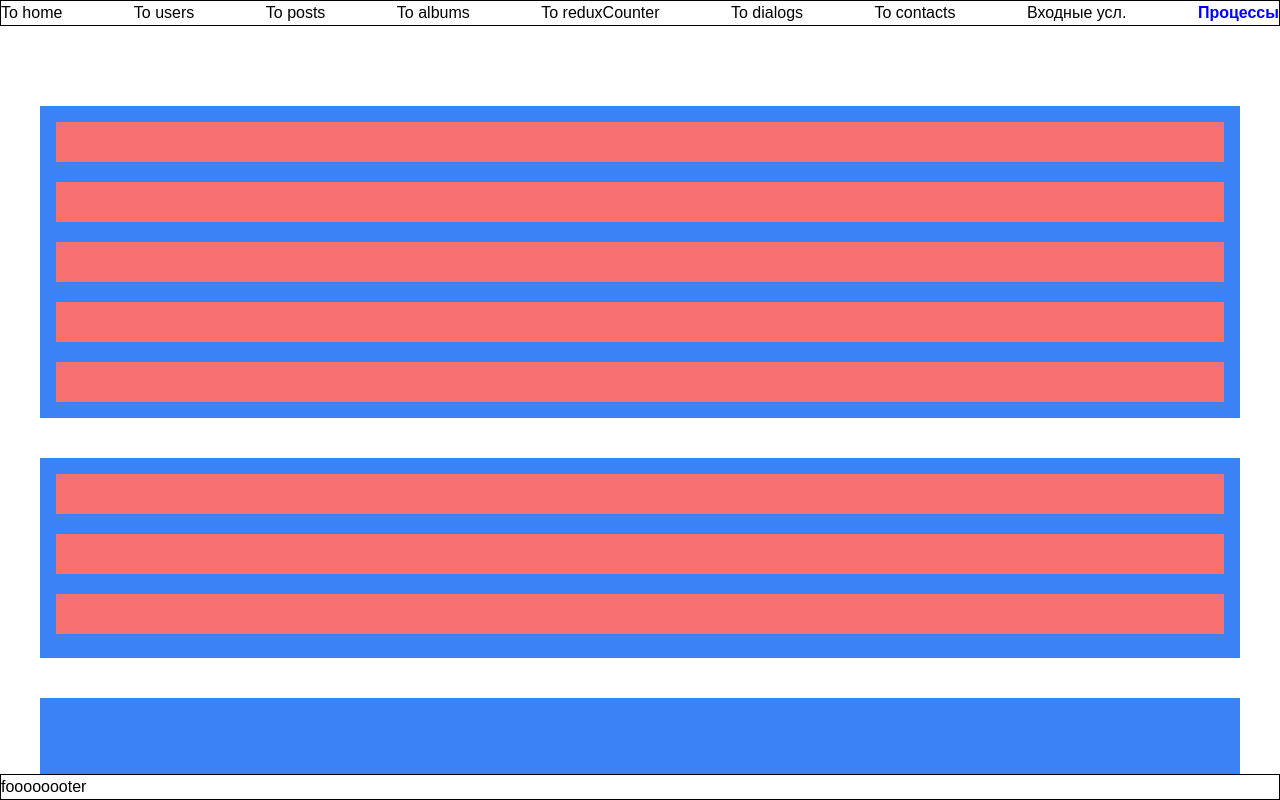
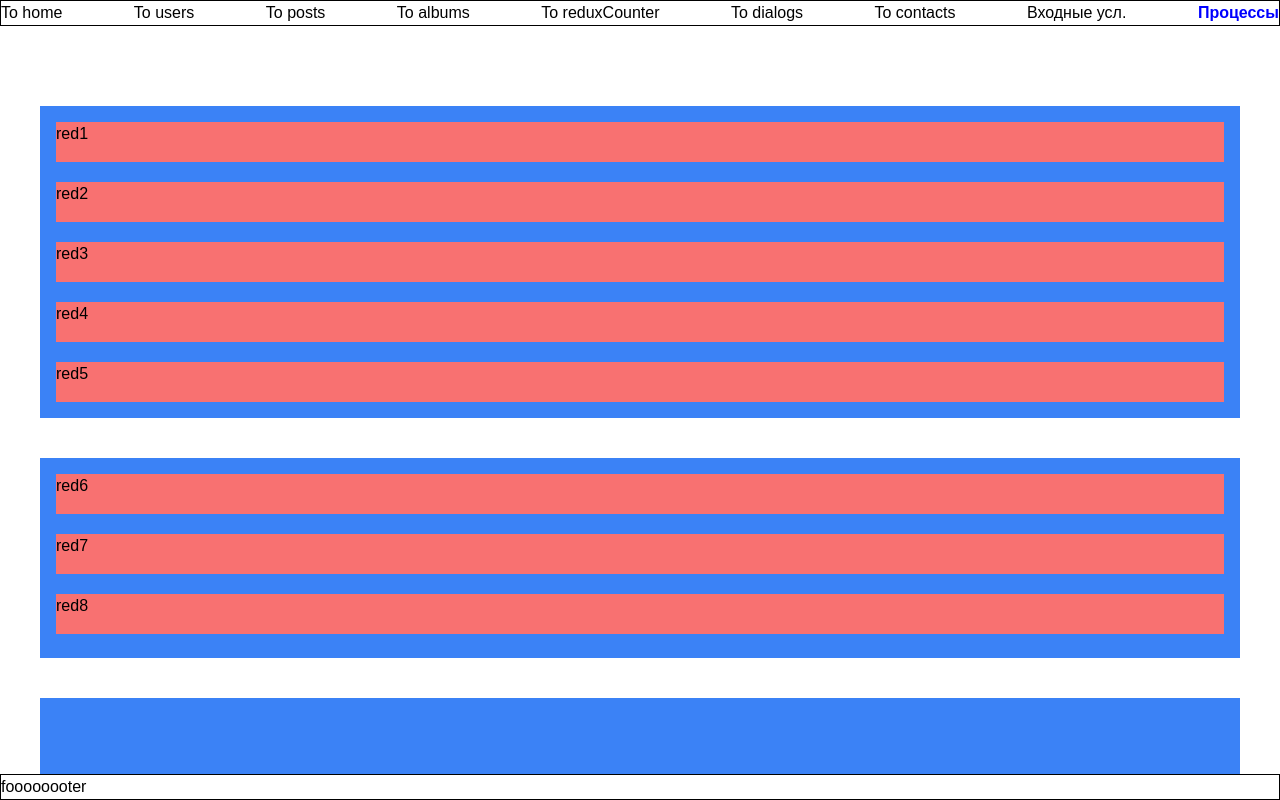
Before and after one commit to sandrbuz/next-js-project1, a Next.js app: page /processesDrag in a window 1280 px wide. Built offline with nearby package versions, Linux system fonts and the light colour scheme.

Commit message:
работает, но при попытке перенести красный в середину другого синего (когда синий подсвечивается), то красный бросается в конец синего

```diff
--- /dev/null
+++ b/app/processesDrag/BlueContainer.js
@@ -0,0 +1,35 @@
+'use client'
+
+import { useDroppable } from '@dnd-kit/core';
+import { SortableContext, verticalListSortingStrategy } from '@dnd-kit/sortable';
+import RedBlock from './RedBlock.js';
+
+const BlueContainer = ({ block }) => {
+  const { isOver, setNodeRef } = useDroppable({
+    id: block.id,
+  });
+
+  const style = {
+    backgroundColor: isOver ? '#3b82f680' : '#3b82f6',
+  };
+
+  return (
+    <div
+      ref={setNodeRef}
+      style={style}
+      className="my-10 p-4 min-h-[200px] flex flex-col gap-5"
+    >
+      <SortableContext
+        id={block.id}
+        items={block.redBlocks.map((red) => red.id)}
+        strategy={verticalListSortingStrategy}
+      >
+        {block.redBlocks.map((red) => (
+          <RedBlock key={red.id} red={red} />
+        ))}
+      </SortableContext>
+    </div>
+  );
+}
+
+export default BlueContainer;
--- /dev/null
+++ b/app/processesDrag/RedBlock.js
@@ -0,0 +1,30 @@
+'use client'
+
+import { useSortable } from '@dnd-kit/sortable';
+import { CSS } from '@dnd-kit/utilities';
+
+const RedBlock = ({ red }) => {
+  const { attributes, listeners, setNodeRef, transform, transition, isDragging } = useSortable({
+    id: red.id,
+  });
+
+  const style = {
+    opacity: isDragging ? 0.5 : 1,
+    transform: CSS.Transform.toString(transform),
+    transition,
+  };
+
+  return (
+    <div
+      ref={setNodeRef}
+      style={style}
+      className="min-h-[40px] bg-red-400"
+      {...listeners}
+      {...attributes}
+    >
+      {red.name}
+    </div>
+  );
+}
+
+export default RedBlock;
--- a/app/processesDrag/page.js
+++ b/app/processesDrag/page.js
@@ -1,25 +1,142 @@
+'use client'
+
+import { DndContext, DragOverlay, closestCenter } from '@dnd-kit/core';
+import BlueContainer from './BlueContainer.js';
+import { useState } from 'react';
+import { arrayMove } from '@dnd-kit/sortable';
 
 const Processes = () => {
+  const [blueBlocks, setBlueBlocks] = useState([
+    {
+      id: 'blue1',
+      name: 'Синий блок 1',
+      redBlocks: [
+        { id: 'red1', name: 'red1' },
+        { id: 'red2', name: 'red2' },
+        { id: 'red3', name: 'red3' },
+        { id: 'red4', name: 'red4' },
+        { id: 'red5', name: 'red5' },
+      ],
+    },
+    {
+      id: 'blue2',
+      name: 'Синий блок 2',
+      redBlocks: [
+        { id: 'red6', name: 'red6' },
+        { id: 'red7', name: 'red7' },
+        { id: 'red8', name: 'red8' },
+      ],
+    },
+    {
+      id: 'blue3',
+      name: 'Синий блок 3',
+      redBlocks: [],
+    },
+  ]);
+
+  // Сохраняем объект перетаскиваемого красного блока
+  const [activeRed, setActiveRed] = useState(null);
+
+  const handleDragStart = (event) => {
+    const activeId = event.active.id;
+    // Ищем красный блок по id (предполагается, что id синего начинаются с "blue", а красного – с "red")
+    let found = null;
+    for (let blue of blueBlocks) {
+      found = blue.redBlocks.find(red => red.id === activeId);
+      if (found) break;
+    }
+    setActiveRed(found);
+  };
+
+  const handleDragEnd = ({ active, over }) => {
+    setActiveRed(null);
+    if (!over) return;
+    const activeId = active.id;
+    const overId = over.id;
+    if (activeId === overId) return;
+
+    setBlueBlocks((prev) => {
+      const newState = structuredClone(prev);
+
+      // Находим исходный контейнер и индекс красного блока
+      let sourceBlockIndex = -1;
+      let activeItemIndex = -1;
+      let activeItem = null;
+      for (let i = 0; i < newState.length; i++) {
+        const index = newState[i].redBlocks.findIndex(item => item.id === activeId);
+        if (index !== -1) {
+          sourceBlockIndex = i;
+          activeItemIndex = index;
+          activeItem = newState[i].redBlocks[index];
+          break;
+        }
+      }
+      if (!activeItem) return prev;
+
+      // Ищем контейнер, в котором находится over.id
+      let destinationBlockIndex = -1;
+      let overItemIndex = null;
+      for (let i = 0; i < newState.length; i++) {
+        const index = newState[i].redBlocks.findIndex(item => item.id === overId);
+        if (index !== -1) {
+          destinationBlockIndex = i;
+          overItemIndex = index;
+          break;
+        }
+      }
+
+      // Если over.id соответствует id синего контейнера (drop на пустой области)
+      if (destinationBlockIndex === -1) {
+        destinationBlockIndex = newState.findIndex(block => block.id === overId);
+        if (destinationBlockIndex === -1) return prev;
+        newState[sourceBlockIndex].redBlocks.splice(activeItemIndex, 1);
+        newState[destinationBlockIndex].redBlocks.push(activeItem);
+        return newState;
+      }
+
+      // Если перетаскивание внутри одного контейнера – используем arrayMove
+      if (sourceBlockIndex === destinationBlockIndex) {
+        const items = newState[sourceBlockIndex].redBlocks;
+        const oldIndex = items.findIndex(item => item.id === activeId);
+        const newIndex = items.findIndex(item => item.id === overId);
+        newState[sourceBlockIndex].redBlocks = arrayMove(items, oldIndex, newIndex);
+        return newState;
+      }
+
+      // Перемещение между контейнерами:
+      newState[sourceBlockIndex].redBlocks.splice(activeItemIndex, 1);
+      newState[destinationBlockIndex].redBlocks.splice(overItemIndex, 0, activeItem);
+      return newState;
+    });
+  };
 
   return (
-    <div className="min-h-[calc(100vh-52px)] p-10 overflow-y-auto">
-        <div className="bg bg-blue-500 my-10 p-4 min-h-[200px] flex flex-col gap-5">
-            <div className="min-h-[40px] bg bg-red-400"></div>
-            <div className="min-h-[40px] bg bg-red-400"></div>
-            <div className="min-h-[40px] bg bg-red-400"></div>
-            <div className="min-h-[40px] bg bg-red-400"></div>
-            <div className="min-h-[40px] bg bg-red-400"></div>
-        </div >
-        <div className="bg bg-blue-500 my-10 p-4 min-h-[200px] flex flex-col gap-5">
-            <div className="min-h-[40px] bg bg-red-400"></div>
-            <div className="min-h-[40px] bg bg-red-400"></div>
-            <div className="min-h-[40px] bg bg-red-400"></div>
-        </div>
-        <div className="bg bg-blue-500 my-10 p-4 min-h-[200px] flex flex-col gap-5">
-        </div>
-
-    </div>
-  )
+    <DndContext
+      collisionDetection={closestCenter}
+      onDragStart={handleDragStart}
+      onDragEnd={handleDragEnd}
+    >
+      <div className="min-h-[calc(100vh-52px)] p-10 overflow-y-auto">
+        {blueBlocks.map((blueBlock) => (
+          <BlueContainer key={blueBlock.id} block={blueBlock} />
+        ))}
+      </div>
+      <DragOverlay>
+        {activeRed ? (
+          <div
+            style={{
+              minHeight: '40px',
+              backgroundColor: '#f87171',
+              padding: '5px',
+              border: '1px solid #dc2626',
+            }}
+          >
+            {activeRed.name}
+          </div>
+        ) : null}
+      </DragOverlay>
+    </DndContext>
+  );
 }
 
-export default Processes
+export default Processes;
```
Also changed, not shown: 1 other file (tests, documents, lock files or other folders).
